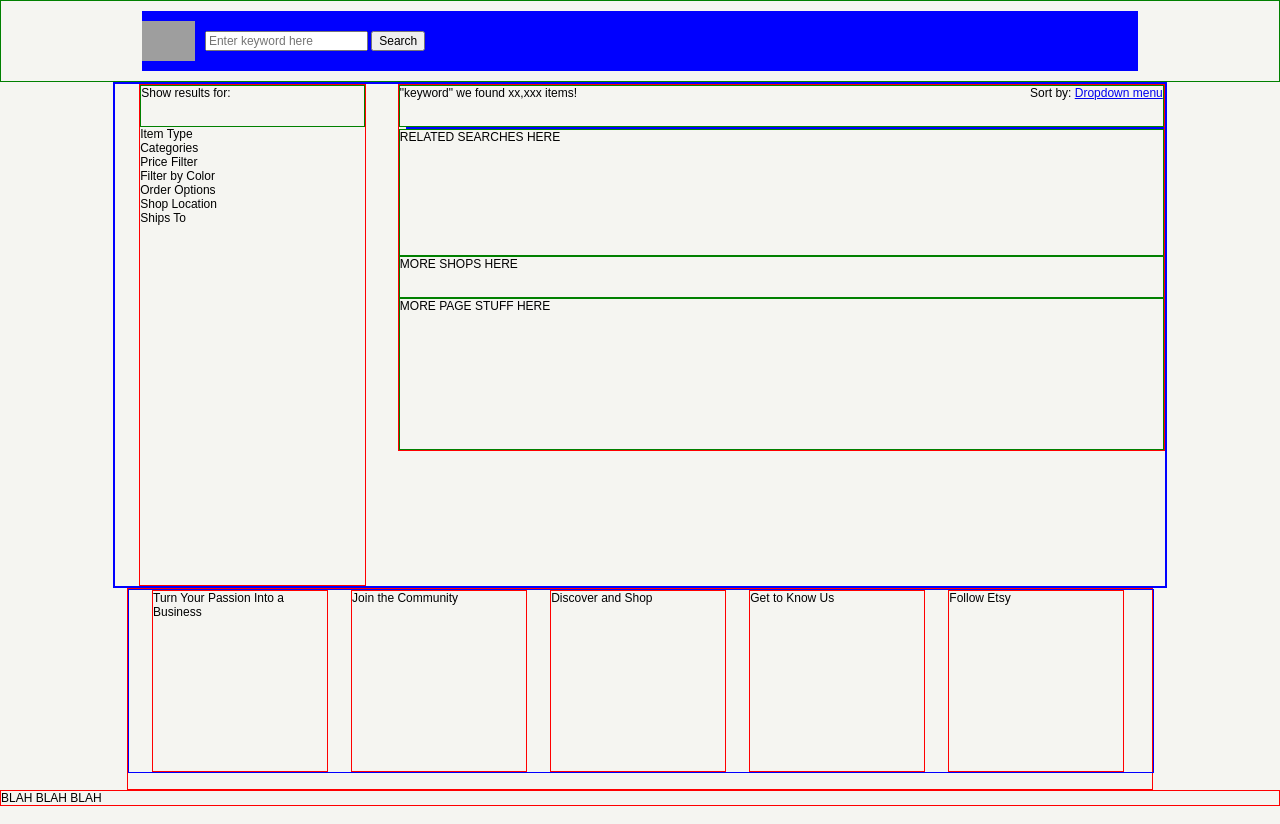
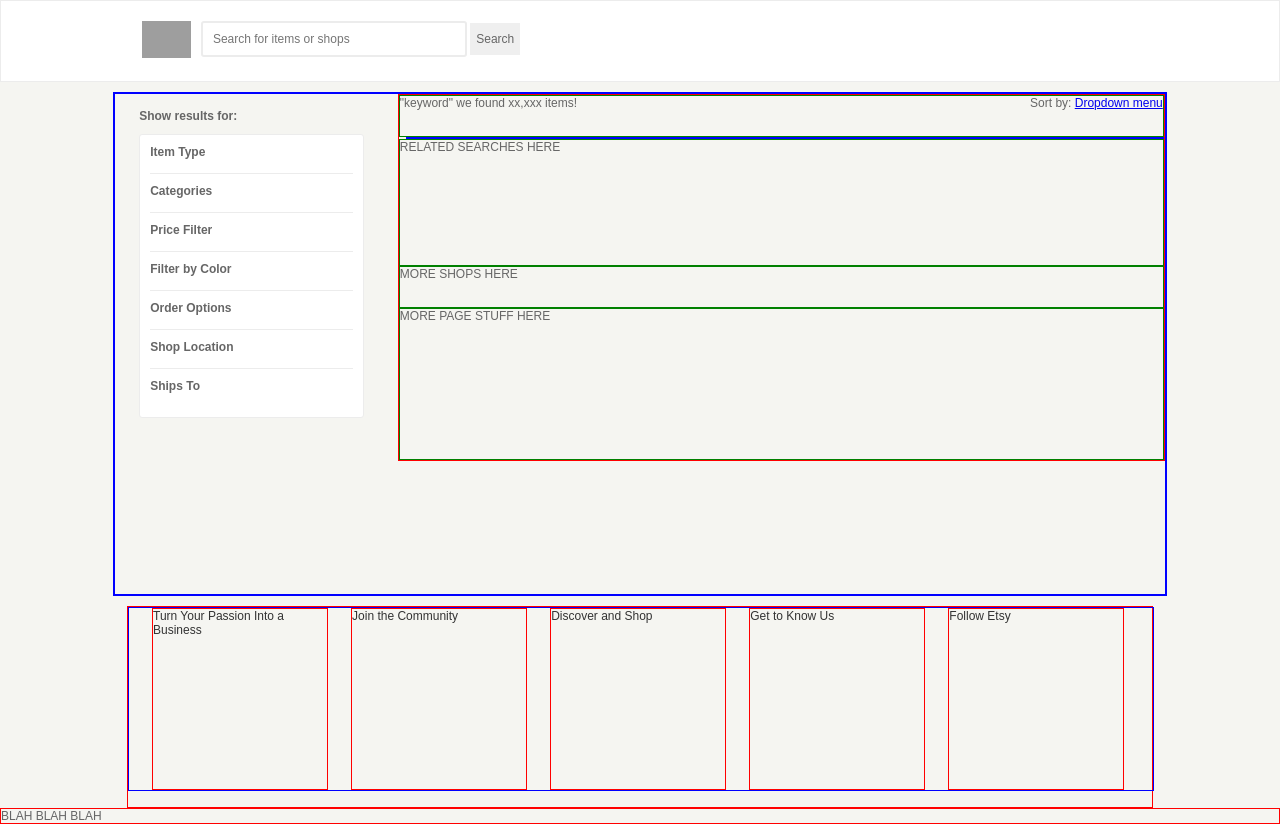
Before and after one commit to mrbrianleo/etsy, a plain HTML site: page index.html in a window 1280 px wide. Drawn offline with nearby package versions, Linux system fonts and the light colour scheme; grey boxes are pictures that could not be loaded.

Commit message:
etsy items being pulled into listing template

```diff
--- a/index.html
+++ b/index.html
@@ -12,11 +12,11 @@
     <div class="header">
       <div class="header-content">
         <div class="logo">
-          <img src="https://www.etsy.com/assets/dist/images/etsylogo@2x.20150211155055.png" height="40px">
+          <img src="https://www.etsy.com/assets/dist/images/etsylogo@2x.20150211155055.png" height="37px">
         </div>
         <div class="search-box">
           <form class="search-form" action="" method"">
-            <input class="search-field" type="text" name="search" placeholder="Enter keyword here">
+            <input class="search-field" type="text" name="search" placeholder="Search for items or shops">
             <input class="search-button" type="submit" name="submit" value="Search">
           </form>
         </div>
@@ -26,14 +26,16 @@
     </div>
     <div class="content">
       <div class="filters">
-        <div class="filter-header">Show results for:</div>
-        <div class="filter-item-type">Item Type</div>
-        <div class="filter-categories">Categories</div>
-        <div class="filter-price">Price Filter</div>
-        <div class="filter-color">Filter by Color</div>
-        <div class="filter-order-options">Order Options</div>
-        <div class="filter-shop-location">Shop Location</div>
-        <div class="filter-ships-to">Ships To</div>
+        <div class="filter-header"><h4>Show results for:</h4></div>
+        <div class="filter-wrapper">
+          <div class="filter-item-type filter-box"><h4>Item Type</h4></div>
+          <div class="filter-categories filter-box"><h4>Categories</h4></div>
+          <div class="filter-price filter-box"><h4>Price Filter</h4></div>
+          <div class="filter-color filter-box"><h4>Filter by Color</h4></div>
+          <div class="filter-order-options filter-box"><h4>Order Options</h4></div>
+          <div class="filter-shop-location filter-box"><h4>Shop Location</h4></div>
+          <div class="filter-ships-to filter-box"><h4>Ships To</h4></div>
+        </div>
       </div>
       <div class="right">
         <div class="right-header">"keyword" we found xx,xxx items!
@@ -47,11 +49,11 @@
     </div>
     <div class="footer-top">
       <div class="footer-container">
-        <div class="col1 footer-col">Turn Your Passion Into a Business</div>
-        <div class="col2 footer-col">Join the Community</div>
-        <div class="col3 footer-col">Discover and Shop</div>
-        <div class="col4 footer-col">Get to Know Us</div>
-        <div class="col5 footer-col">Follow Etsy</div>
+        <div class="col1 footer-col"><h4>Turn Your Passion Into a Business</h4></div>
+        <div class="col2 footer-col"><h4>Join the Community</h4></div>
+        <div class="col3 footer-col"><h4>Discover and Shop</h4></div>
+        <div class="col4 footer-col"><h4>Get to Know Us</h4></div>
+        <div class="col5 footer-col"><h4>Follow Etsy</h4></div>
       </div>
     </div>
     <div class="footer">BLAH BLAH BLAH</div>
--- a/main.css
+++ b/main.css
@@ -1,15 +1,45 @@
-html {
+body {
   font-size: 12px;
   background-color: #f5f5f1;
+  font-family: arial,helvetica,sans-serif;
+  color: #666;
 }
 
 /* PAGE LAYOUT */
 
+h4 {
+  margin: 0 0 4px 0;
+}
+
+.search-form {
+  margin-top: -10px;
+}
+
+.search-field {
+  line-height: 30px;
+  padding-left: 10px;
+  min-width: 250px;
+  border-radius: 3px;
+  border: 2px solid #ececec;
+}
+
+.search-button {
+  line-height: 30px;
+  border: none;
+}
+
+.header {
+  height: 80px;
+  background-color: #fff;
+  margin: 0;
+  border: 1px solid #ececec;
+}
+
 .header-content {
   width: 78%;
   margin: 10px auto;
-  border 1px solid red;
-  background-color: blue;
+/*  border 1px solid red;
+  background-color: blue;*/
   height: 40px;
   padding: 10px 0;
 }
@@ -25,7 +55,7 @@ html {
 
 .content {
   width: 82%;
-  margin: auto;
+  margin: 10px auto;
   border: 2px solid blue;
   overflow: hidden;
 }
@@ -35,12 +65,34 @@ html {
   width: 225px;
   height: 500px;
   margin-left: 24px;
-  border: 1px solid red;
 }
 
 .filter-header {
   height: 40px;
-  border: 1px solid green;
+}
+
+.filter-header h4 {
+  padding-top: 15px;
+}
+
+.filter-wrapper {
+  border: 1px solid #ececec;
+  background-color: #fff;
+  border-radius: 3px;
+  padding: 10px;
+}
+
+.filter-box {
+  border-bottom: 1px solid #ececec;
+  padding: 10px 0;
+}
+
+.filter-box:first-child {
+  padding-top: 0;
+}
+
+.filter-box:last-child {
+  border-bottom: none;
 }
 
 .right {
@@ -99,6 +151,11 @@ html {
   overflow: hidden;
 }
 
+.footer-container h4 {
+  color: #333;
+  font-weight: normal;
+}
+
 .footer-col {
   border: 1px solid red;
   width: 17%;
@@ -107,10 +164,7 @@ html {
   float: left;
 }
 
-.header {
-  border: 1px solid green;
-  height: 80px;
-}
+
 
 /* END PAGE LAYOUT*/
 
--- a/main.js
+++ b/main.js
@@ -17,10 +17,45 @@ var productListingTemplate = _.template(
   "</div>"
 );
 
-var insertProductListingTemplate = function() {
+var getData = function(keywords, callback) {
+  var params = {
+    api_key: "niqoyrl7dver15xzb6mp2c7e",
+    includes: "Images,Shop"
+  };
 
+  if (!callback && typeof keywords === "function") {
+    callback = keywords;
+    keywords = null;
+  }
+
+  if (keywords && keywords.length) {
+    params.keywords = keywords;
+  }
+
+  $.ajax("https://openapi.etsy.com/v2/listings/active.js", {
+    data: params,
+    dataType: "jsonp",
+    success: callback
+  });
+};
+
+var insertProductListingTemplate = function(items) {
   items.forEach(function(item) {
     $(".product-listings").append(productListingTemplate(item));
   });
+};
 
+var handleEtsyData = function(data) {
+  insertProductListingTemplate(data.results);
 };
+
+$(function() {
+  $(".search-form").on("submit", function(event) {
+    event.preventDefault();
+    var keywords = $(".search-field").val();
+    $(".product-listings").empty();
+    getData(keywords, handleEtsyData);
+  });
+
+  getData(handleEtsyData);
+});
```
